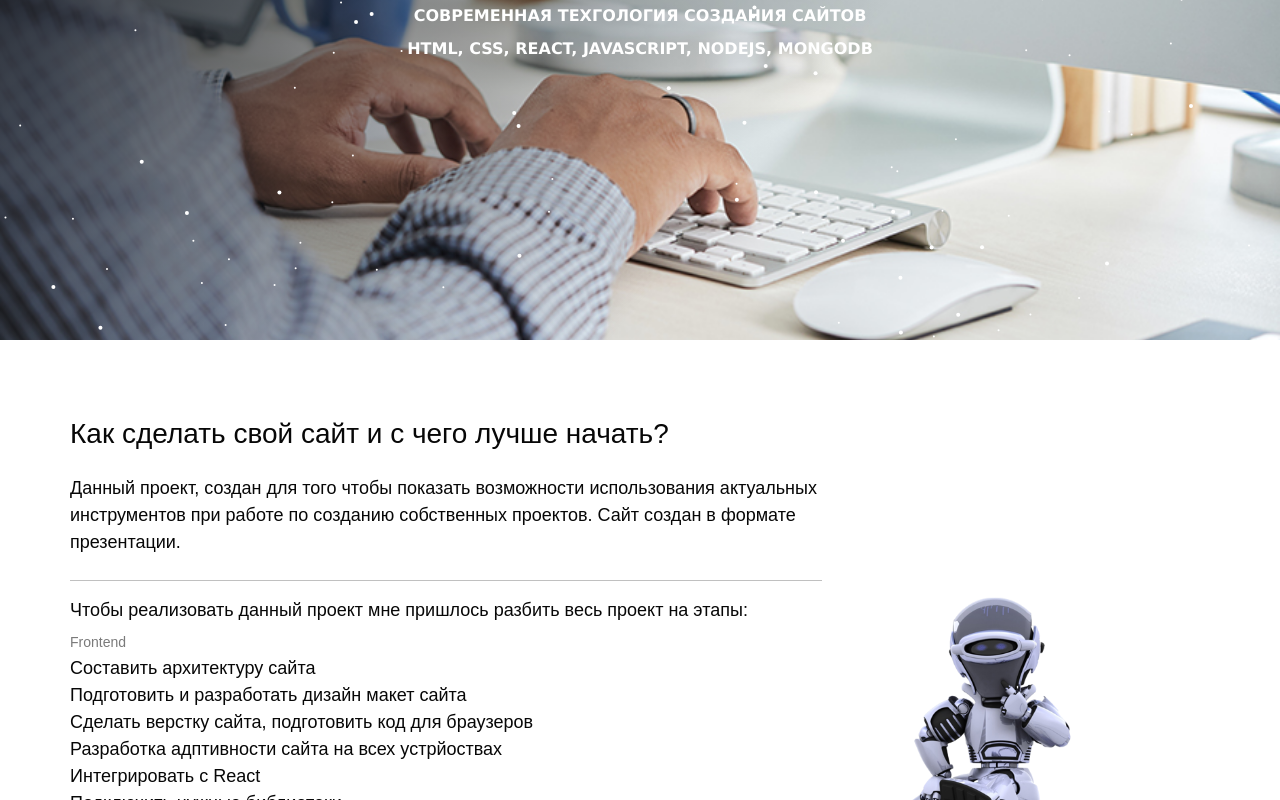
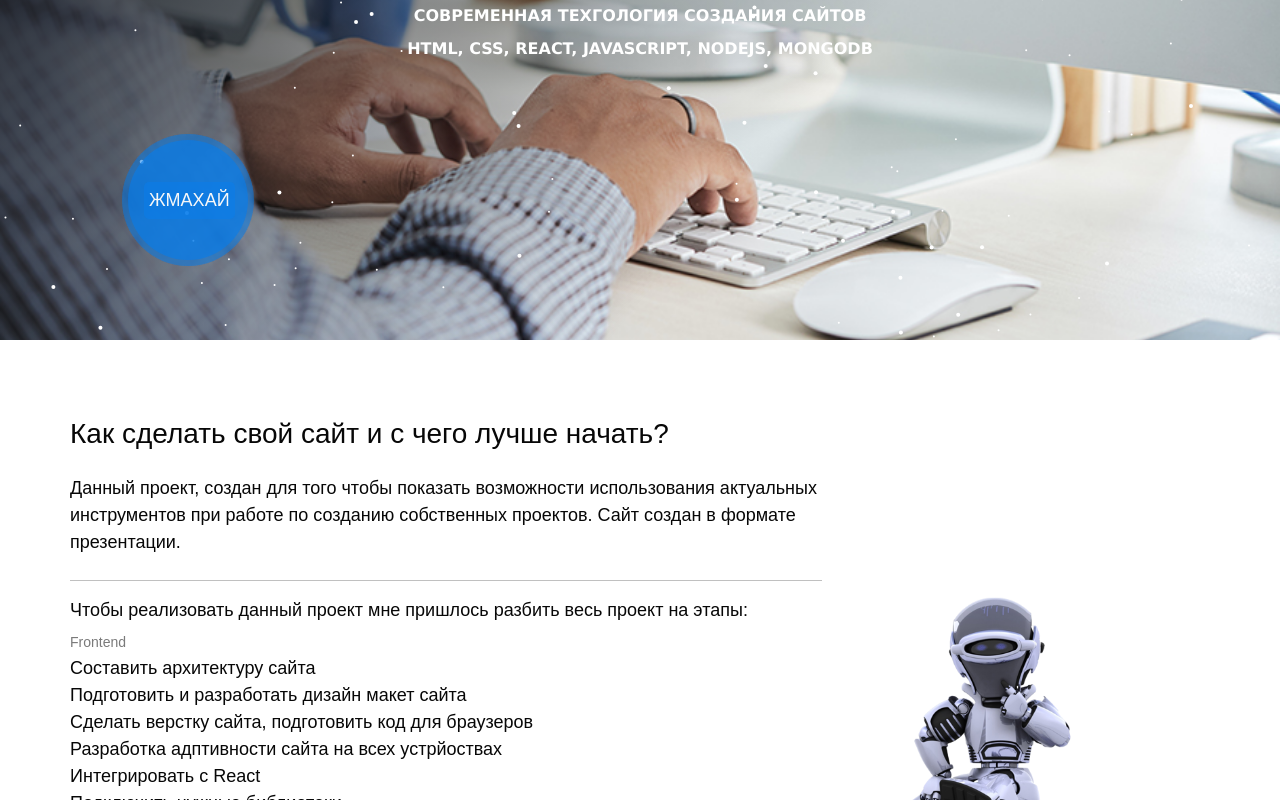
Before and after one commit to dankfedorov/Jokeberry-Frontend, a React app: page / in a window 1280 px wide. Shown: the part 460-1260 px from the top of the page. Built offline with nearby package versions, Linux system fonts and the light colour scheme.

Commit message:
added btn push me

```diff
--- /dev/null
+++ b/src/assets/styles/pulsetag.css
@@ -0,0 +1,70 @@
+
+  /* pulse btn*/
+  .pulse__block {
+      position: fixed;
+      transform-origin: bottom right;
+      top: 75%;
+      left: 10%;
+      min-height: 100vh;
+      justify-content: start;
+      align-items: center;
+      z-index: 9999999;
+  }
+
+  .pulse {
+      position: relative;
+      width: 120px;
+      height: 120px;
+      background: #097fecb4;
+      border-radius: 50%;
+      opacity: 0.95;
+      /* cursor: pointer; */
+  }
+
+  .pulse span {
+      position: absolute;
+      width: 100%;
+      height: 100%;
+      background: inherit;
+      border-radius: inherit;
+      opacity: .3;
+      animation: pulseAnimate 2s ease-in-out infinite;
+      animation-delay: calc(0.2s * var(--i));
+  }
+
+  .pulse__button {
+      padding:0;
+      margin:0;
+      padding: 5px;
+      position: absolute;
+      display: inline-flex;
+      top: 42px;
+      left: 16px;
+      align-items: center;
+      justify-content: center;
+      z-index: 99;
+      border: none;
+      border-radius: 5px;
+      background-color:  #097fecb4;
+      background-size: 22px;
+      cursor: pointer;
+
+  }
+
+  .pulse__link {
+      padding: 0 !important;
+      margin: 0 !important;
+      border: 0 !important;
+      text-transform: uppercase;
+      padding: 5px;
+      color: #FFFFFF;
+      text-decoration: none;
+      font-size: 18px;
+      text-align: left;
+  }
+
+  @keyframes pulseAnimate {
+      100% {
+          opacity: 0;
+          transform: scale(2);
+      }}
--- /dev/null
+++ b/src/components/PulseTag.jsx
@@ -0,0 +1,26 @@
+import React from "react";
+import "../assets/styles/pulsetag.css"
+
+function PulseTag() {
+  return (
+    <div>
+      <div className="pulse__block">
+        <div className="pulse">
+          <span></span>
+          <span></span>
+          <span></span>
+          <span></span>
+
+          <button class="pulse__button">
+            <a class="pulse__link" href="/login">
+              ЖМАХАЙ
+            </a>
+          </button>
+
+        </div>
+      </div>
+    </div>
+  );
+}
+
+export default PulseTag;
--- a/src/pages/LandPage.js
+++ b/src/pages/LandPage.js
@@ -13,6 +13,7 @@ import postman from "../assets/images/Postman.png";
 import deploy from "../assets/images/Deploy.png";
 import Snow from "components/Snow";
 import Intro from "components/Intro";
+import PulseTag from "components/PulseTag";
 
 
 function LandPage() {
@@ -64,7 +65,7 @@ function LandPage() {
           </div>
 
       </section>
-
+      <PulseTag/>
 
 
       <main>
```
